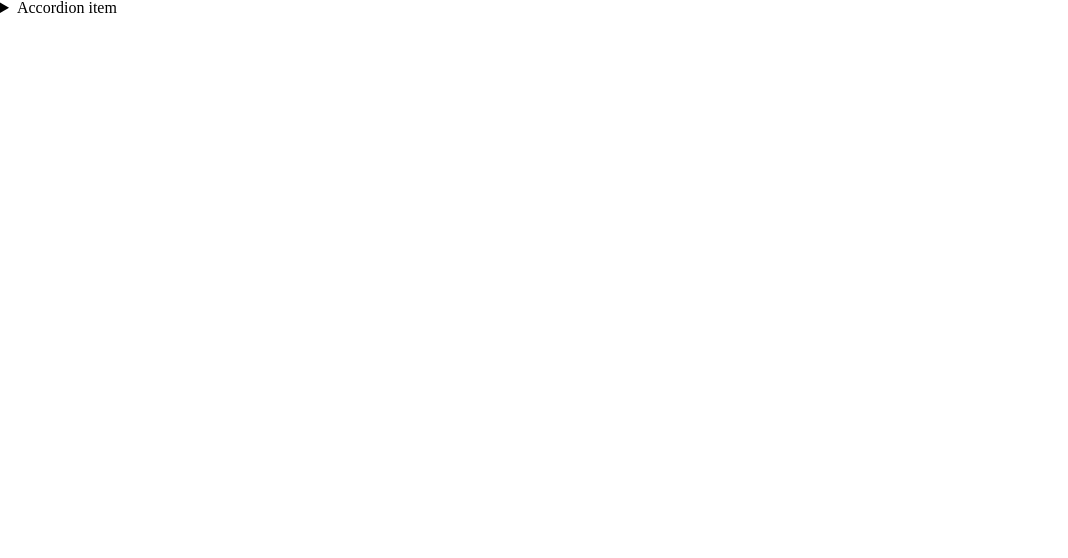
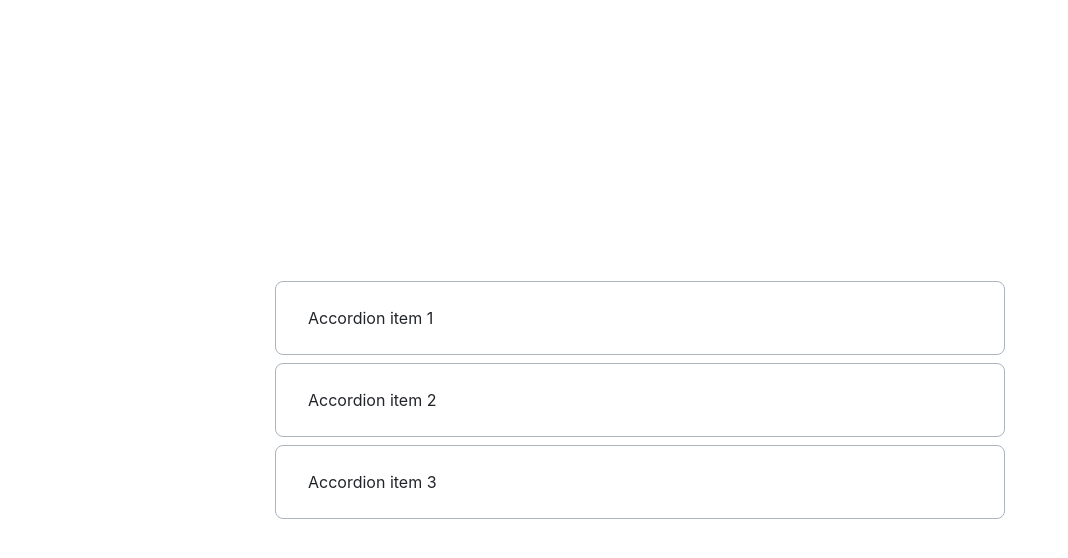
Before and after one commit to js-tasks-ru/htmlcss-20231027_egor3, a website: page 03-lection1/02-accordion/index.html in a window 1280 px wide. Shown: the whole page, without its empty margins (0-1068 px from the left). Drawn offline with Linux system fonts and the light colour scheme.

Commit message:
Implement styles for "accordion" component

```diff
--- a/03-lection1/02-accordion/accordion.css
+++ b/03-lection1/02-accordion/accordion.css
@@ -1 +1,31 @@
-/* Стилизация аккордеона */
+.accordion {
+  width: 730px;
+  display: flex;
+  flex-direction: column;
+  row-gap: 8px;
+}
+.accordion__item {
+  border: 1px solid var(--grey-3);
+  border-radius: 8px;
+}
+.accordion__summary {
+  padding: 24px 32px;
+  color: var(--black);
+  font-family: Inter;
+  font-size: 16px;
+  font-weight: 400;
+  line-height: 24px;
+  list-style: none;
+  cursor: pointer;
+}
+.accordion__summary::-webkit-details-marker {
+  display: none;
+}
+.accordion__content {
+  padding: 0 48.7px 32px 32px;
+  color: var(--grey-4);
+  font-family: Inter;
+  font-size: 16px;
+  font-weight: 400;
+  line-height: 24px;
+}
--- a/03-lection1/02-accordion/index.html
+++ b/03-lection1/02-accordion/index.html
@@ -4,15 +4,44 @@
     <head>
         <link rel="stylesheet" href="../../assets/css/main.css">
         <link rel="stylesheet" href="./accordion.css">
+        <style>
+            body {
+                height: 100vh;
+                display: flex;
+                justify-content: center;
+                align-items: center;
+            }
+        </style>
     </head>
     <body>
-        <details>
-            <summary>
-                Accordion item
-            </summary>
-            <p>
-                Hidden content
-            </p>
-        </details>
+        <article class="accordion">
+            <details class="accordion__item">
+                <summary class="accordion__summary">
+                    Accordion item 1
+                </summary>
+                <p class="accordion__content">
+                    Amet minim mollit non deserunt ullamco est sit aliqua dolor do amet sint. Velit officia consequat duis enim velit
+                    mollit. Exercitation veniam consequat sunt nostrud amet.
+                </p>
+            </details>
+            <details class="accordion__item">
+                <summary class="accordion__summary">
+                    Accordion item 2
+                </summary>
+                <p class="accordion__content">
+                    Amet minim mollit non deserunt ullamco est sit aliqua dolor do amet sint. Velit officia consequat duis enim velit
+                    mollit. Exercitation veniam consequat sunt nostrud amet.
+                </p>
+            </details>
+            <details class="accordion__item">
+                <summary class="accordion__summary">
+                    Accordion item 3
+                </summary>
+                <p class="accordion__content">
+                    Amet minim mollit non deserunt ullamco est sit aliqua dolor do amet sint. Velit officia consequat duis enim velit
+                    mollit. Exercitation veniam consequat sunt nostrud amet.
+                </p>
+            </details>
+        </article>
     </body>
 </html>
```
